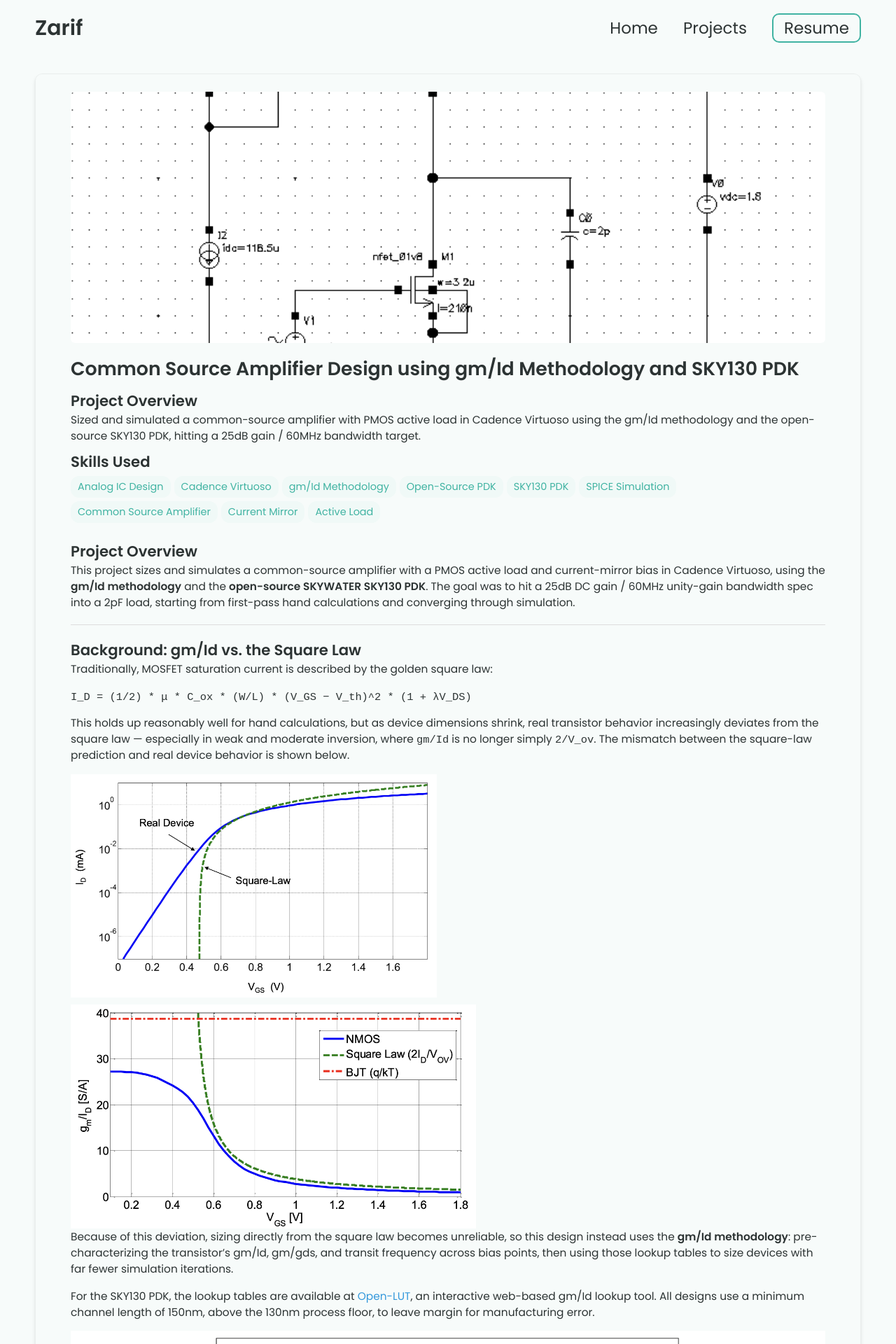
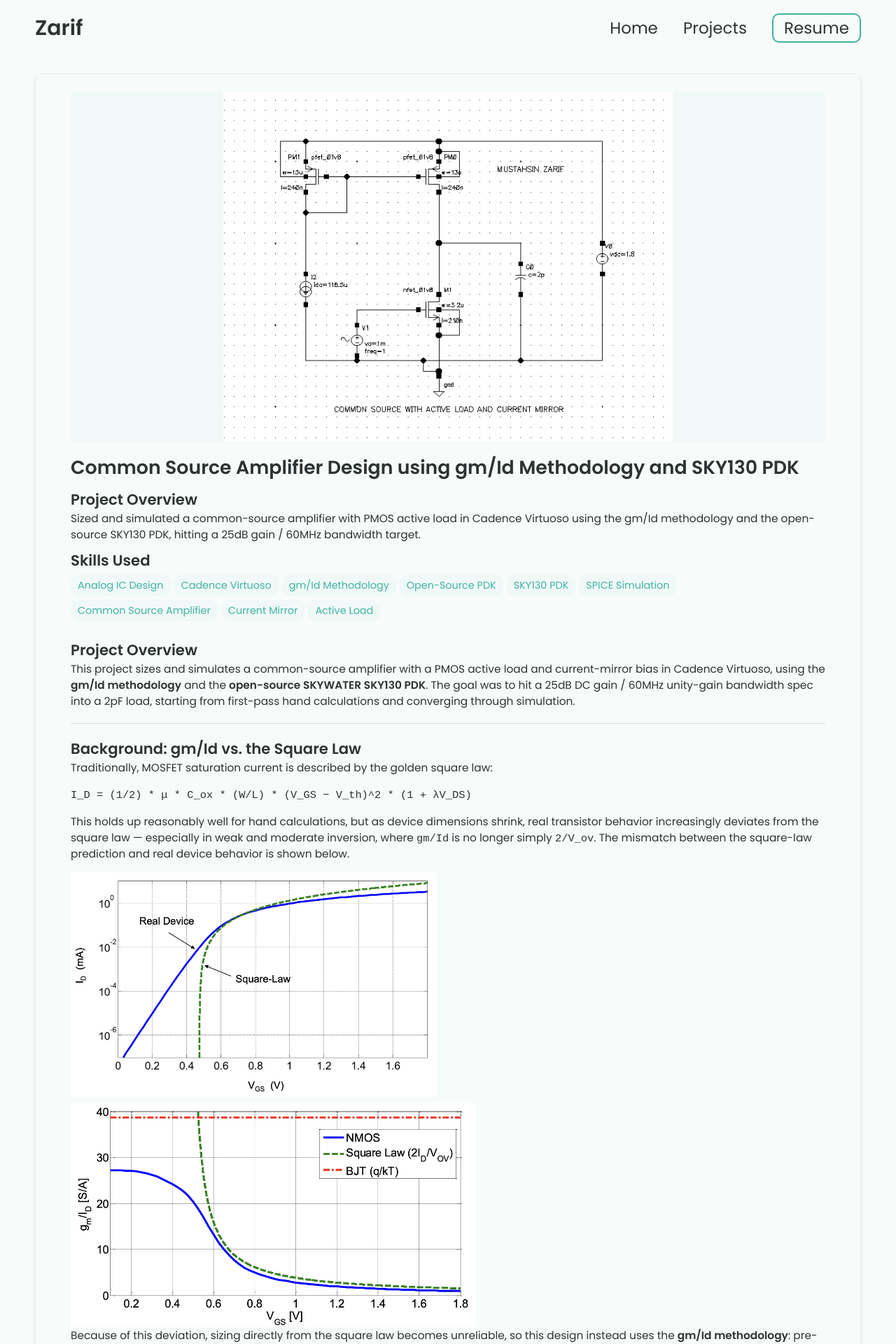
Before and after one commit to mmzarif/mmzarif.github.io, a Jekyll site: the page built from _projects/Common Source Amplifier - gmId Methodology SKY130/index.md, in a window 1280 px wide. Shown: the top 1920 px of the page at 70% size. Built offline with Jekyll 4.4.1, drawn with Linux system fonts in a browser that asks for light colours.

Commit message:
Fix cropped project images and assorted site bugs
- Project card and detail-page images now use object-fit: contain so
  full images show without cropping
- Fix broken hover CSS rule (trailing comma), invalid line-clamp value
- Move footer include inside <body>
- Add DigiKey to hero social links; fix webp/png gallery fallback
- Quote + root-relative profile image path
- Remove stale css/_site build artifacts and gitignore them

Co-Authored-By: Claude Opus 4.8 <noreply@anthropic.com>

```diff
--- a/_config.yml
+++ b/_config.yml
@@ -19,7 +19,7 @@ description: >- # dont remove this line. this will ignore all new lines until th
 
 
 # Place your profile image in /assets/images/profile-image/folder and edit the file name
-profile_image: ./assets/images/profile-image/zarif.jpg
+profile_image: /assets/images/profile-image/zarif.jpg
 
 
 # Link your resume
--- a/_includes/image-gallery.html
+++ b/_includes/image-gallery.html
@@ -16,7 +16,7 @@
               src="/{{ folder_path }}/{{ image_name }}"
               alt="{{ image_name }}"
               loading="lazy"
-              onerror="this.onerror=null;this.src=this.src.replace('.webp','.png').replace('.png','.webp');"
+              onerror="this.onerror=null;this.src=this.src.endsWith('.png')?this.src.replace('.png','.webp'):this.src.replace('.webp','.png');"
           />
       {% endif %}
   {% endfor %}
--- a/_layouts/wrapper.html
+++ b/_layouts/wrapper.html
@@ -34,8 +34,6 @@
 
      <div class="page">{{content}}</div>
 
-
+     {% include footer.html%}
 </body>
-
-    {% include footer.html%}
 </html>
--- a/css/styles.css
+++ b/css/styles.css
@@ -97,7 +97,7 @@ nav .right a:last-child
 nav .right a:last-child:hover,
 nav .right a span:last-child:hover,
 nav .mobile-nav a:last-child:hover,
-nav .mobile-nav a span:last-child:hover,{
+nav .mobile-nav a span:last-child:hover {
     color: var(--text-color);
     background-color: var(--light-background-color);
     border-radius: 10px;
@@ -314,8 +314,9 @@ nav .mobile-nav {
 .project-card img {
     width: 100%;
     max-width: 100%;
-    aspect-ratio: 3/1;
-    object-fit: cover;
+    aspect-ratio: 16/9;
+    object-fit: contain;
+    background-color: var(--light-background-color);
     display: block;
     border-radius: 6px;
     margin-bottom: 10px;
@@ -353,7 +354,7 @@ nav .mobile-nav {
 .project-card .project-description {
     display: -webkit-box;
     -webkit-line-clamp: 4;
-    line-clamp: 4px;
+    line-clamp: 4;
     -webkit-box-orient: vertical;
     overflow: hidden;
     text-overflow: ellipsis;
@@ -593,10 +594,11 @@ footer p {
 
 .post-view .summary img {
     width: 100%;
-    height: 100%;  /* Changed to 100% to fill the container */
-    object-fit: cover;
+    height: auto;
+    max-height: 500px;
+    object-fit: contain;
+    background-color: var(--light-background-color);
     border-radius: 6px;
-    aspect-ratio: 3/1;
     margin-bottom: 10px;
 }
 
```
Also changed, not shown: _includes/hero.html (+7 -2 lines), 3 other files.
